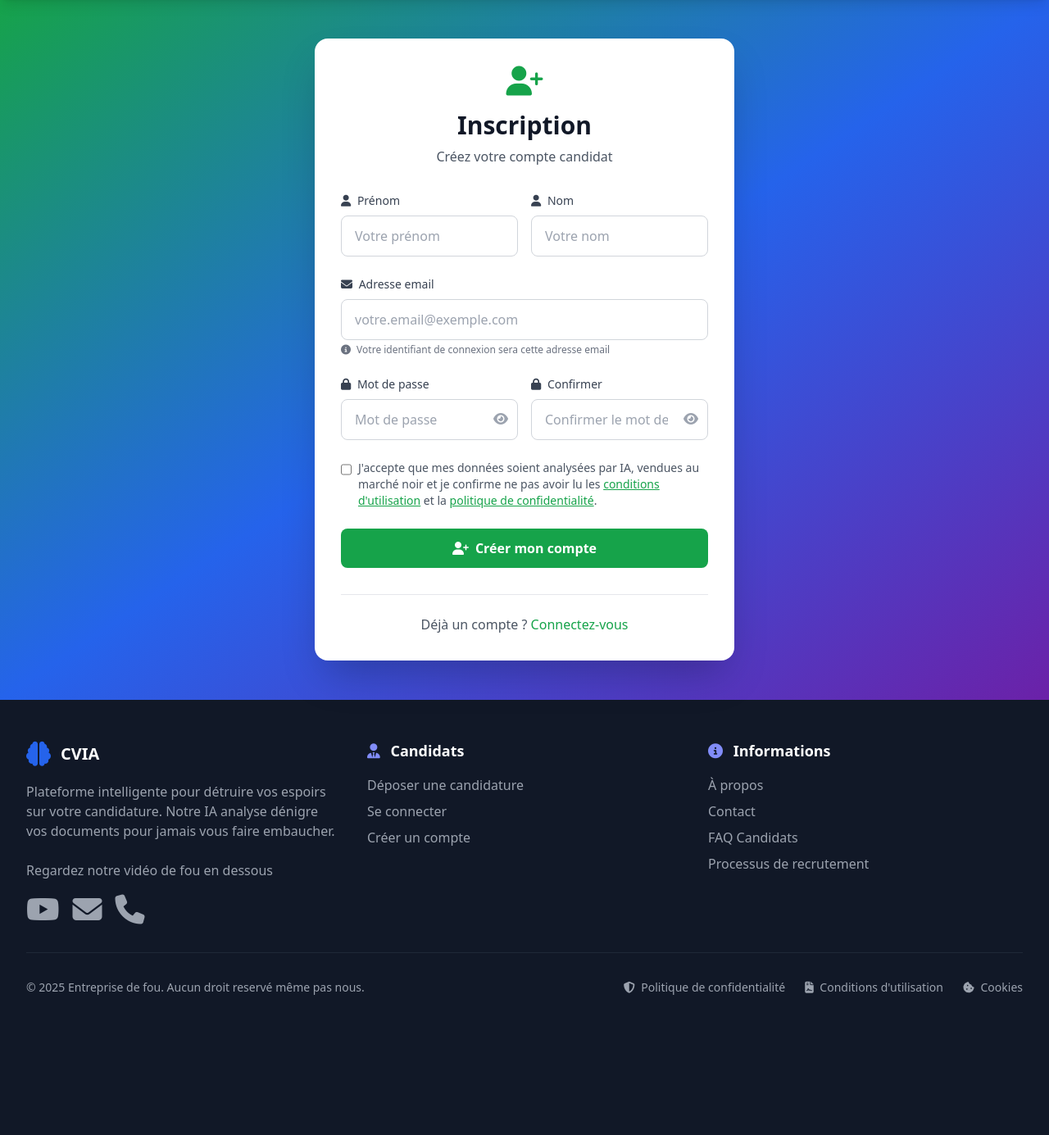
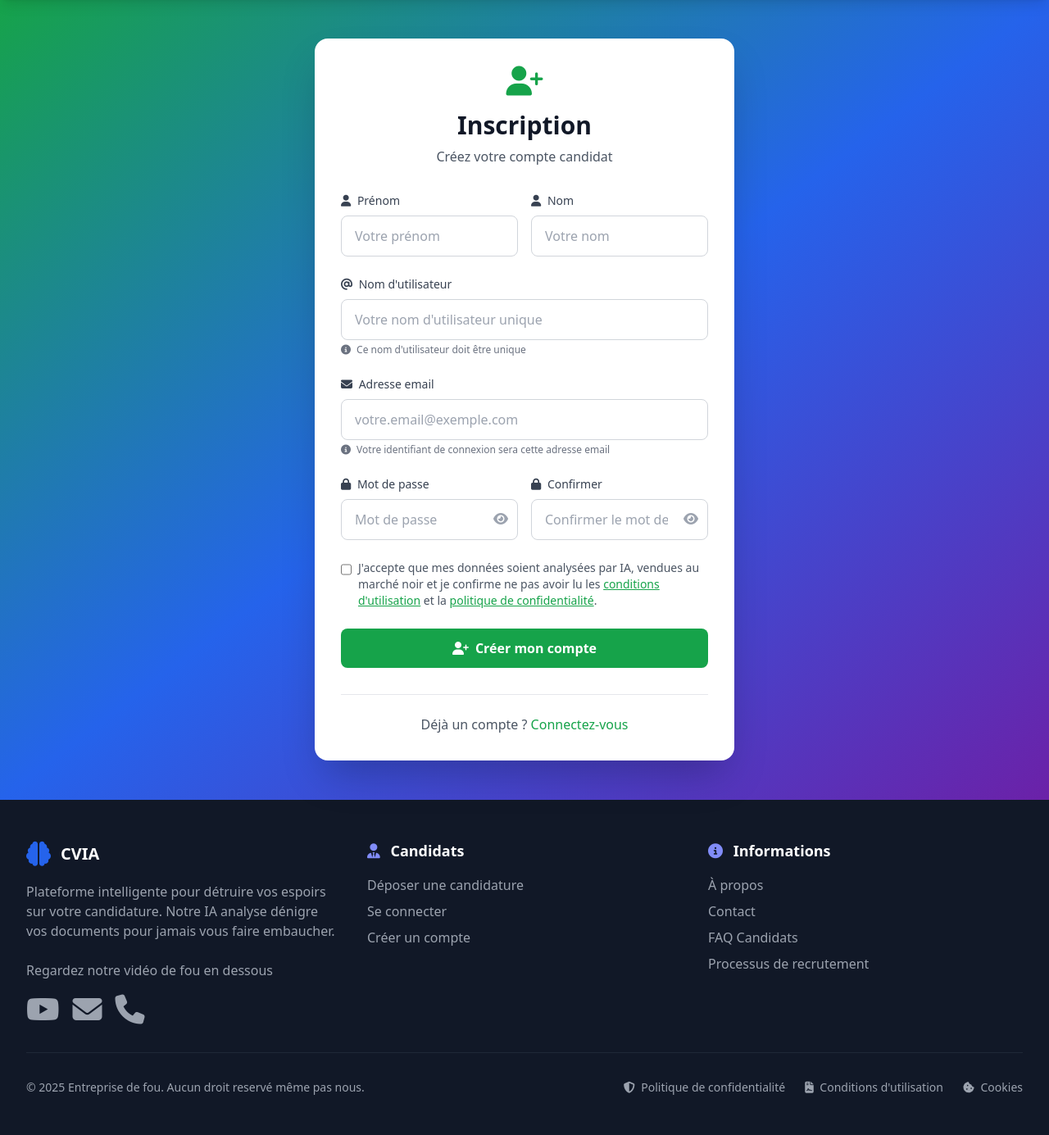
Before and after one commit to MatisAgr/Analyse-CV-AI, a Django app: page /register/ in a window 1280 px wide. Shown: the part 65-1450 px from the top of the page at 82% size. Before the commit the page ends 1279 px from the top, so only its background shows below. Run offline with Django 5.2, Linux system fonts and the light colour scheme; some libraries are stand-ins or nearby versions.

Commit message:
Ajouter un username

```diff
--- a/CVAnalyzerProject/CVAnalyzer/templates/pages/register.html
+++ b/CVAnalyzerProject/CVAnalyzer/templates/pages/register.html
@@ -50,6 +50,21 @@
                                class="w-full px-4 py-3 border border-gray-300 rounded-lg focus:ring-2 focus:ring-green-500 focus:border-transparent transition-all"
                                placeholder="Votre nom">
                     </div>
+                </div>
+
+                <!-- nom d'utilisateur -->
+                <div>
+                    <label for="username" class="block text-sm font-medium text-gray-700 mb-2">
+                        <i class="fas fa-at mr-1"></i>
+                        Nom d'utilisateur
+                    </label>
+                    <input type="text" id="username" name="username" required
+                           class="w-full px-4 py-3 border border-gray-300 rounded-lg focus:ring-2 focus:ring-green-500 focus:border-transparent transition-all"
+                           placeholder="Votre nom d'utilisateur unique">
+                    <p class="text-xs text-gray-500 mt-1">
+                        <i class="fas fa-info-circle mr-1"></i>
+                        Ce nom d'utilisateur doit être unique
+                    </p>
                 </div>
 
                 <!-- mail -->
@@ -149,6 +164,7 @@
 document.addEventListener('DOMContentLoaded', function() {
     const password1 = document.getElementById('password1');
     const password2 = document.getElementById('password2');
+    const username = document.getElementById('username');
     const strengthIndicator = document.getElementById('password-strength');
     const strengthBar = document.getElementById('strength-bar');
     const strengthText = document.getElementById('strength-text');
--- a/CVAnalyzerProject/CVAnalyzer/views/template_views.py
+++ b/CVAnalyzerProject/CVAnalyzer/views/template_views.py
@@ -1,10 +1,12 @@
 # TEMPLATE VIEWS - Vues pour les templates HTML
 from django.shortcuts import render, redirect
-from django.contrib.auth import authenticate, login, logout
-from django.contrib.auth.models import User
+from django.contrib.auth import authenticate, login, logout, get_user_model
 from django.contrib import messages
 from django.contrib.auth.decorators import login_required
 from django.http import JsonResponse
+
+# Utiliser le modèle User personnalisé
+User = get_user_model()
 
 
 # page home
@@ -23,18 +25,14 @@ def login_view(request):
         email = request.POST.get('email')
         password = request.POST.get('password')
 
-        # user par mail
-        try:
-            user = User.objects.get(email=email)
-            user = authenticate(request, username=user.username, password=password)
-            if user is not None:
-                login(request, user)
-                messages.success(request, 'ggwp')
-                return redirect('home')
-            else:
-                messages.error(request, 'mail ou mot de passe incorrect.')
-        except User.DoesNotExist:
-            messages.error(request, 'aucun compte trouvé avec cette adresse email.')
+        # authentification directe avec email (grâce à USERNAME_FIELD = 'email')
+        user = authenticate(request, username=email, password=password)
+        if user is not None:
+            login(request, user)
+            messages.success(request, 'Connexion réussie !')
+            return redirect('home')
+        else:
+            messages.error(request, 'Email ou mot de passe incorrect.')
 
     return render(request, 'pages/login.html')
 
@@ -43,6 +41,7 @@ def register_view(request):
 
     if request.method == 'POST':
         email = request.POST.get('email')
+        username = request.POST.get('username')
         password1 = request.POST.get('password1')
         password2 = request.POST.get('password2')
         first_name = request.POST.get('first_name')
@@ -57,15 +56,11 @@ def register_view(request):
             messages.error(request, 'Adresse email est déjà utilisée.')
             return render(request, 'pages/register.html')
 
-        # nom d'utilisateur basé sur le prénom
-        username_base = first_name.replace(' ', '')
-        username = username_base
-        counter = 1
-        while User.objects.filter(username=username).exists():
-            username = f"{username_base}{counter}"
-            counter += 1
+        if User.objects.filter(username=username).exists():
+            messages.error(request, 'Ce nom d\'utilisateur est déjà pris.')
+            return render(request, 'pages/register.html')
 
-        # création du compte
+        # création du compte avec le username fourni
         try:
             user = User.objects.create_user(
                 username=username,
@@ -74,10 +69,10 @@ def register_view(request):
                 first_name=first_name,
                 last_name=last_name
             )
-            messages.success(request, 'Votre compte a été créé')
+            messages.success(request, 'Votre compte a été créé avec succès !')
             return redirect('login')
         except Exception as e:
-            messages.error(request, 'Erreur lors de la création du compte.')
+            messages.error(request, f'Erreur lors de la création du compte: {str(e)}')
 
     return render(request, 'pages/register.html')
 
```
Also changed, not shown: CVAnalyzerProject/CVAnalyzer/models.py (+2 -15 lines).
